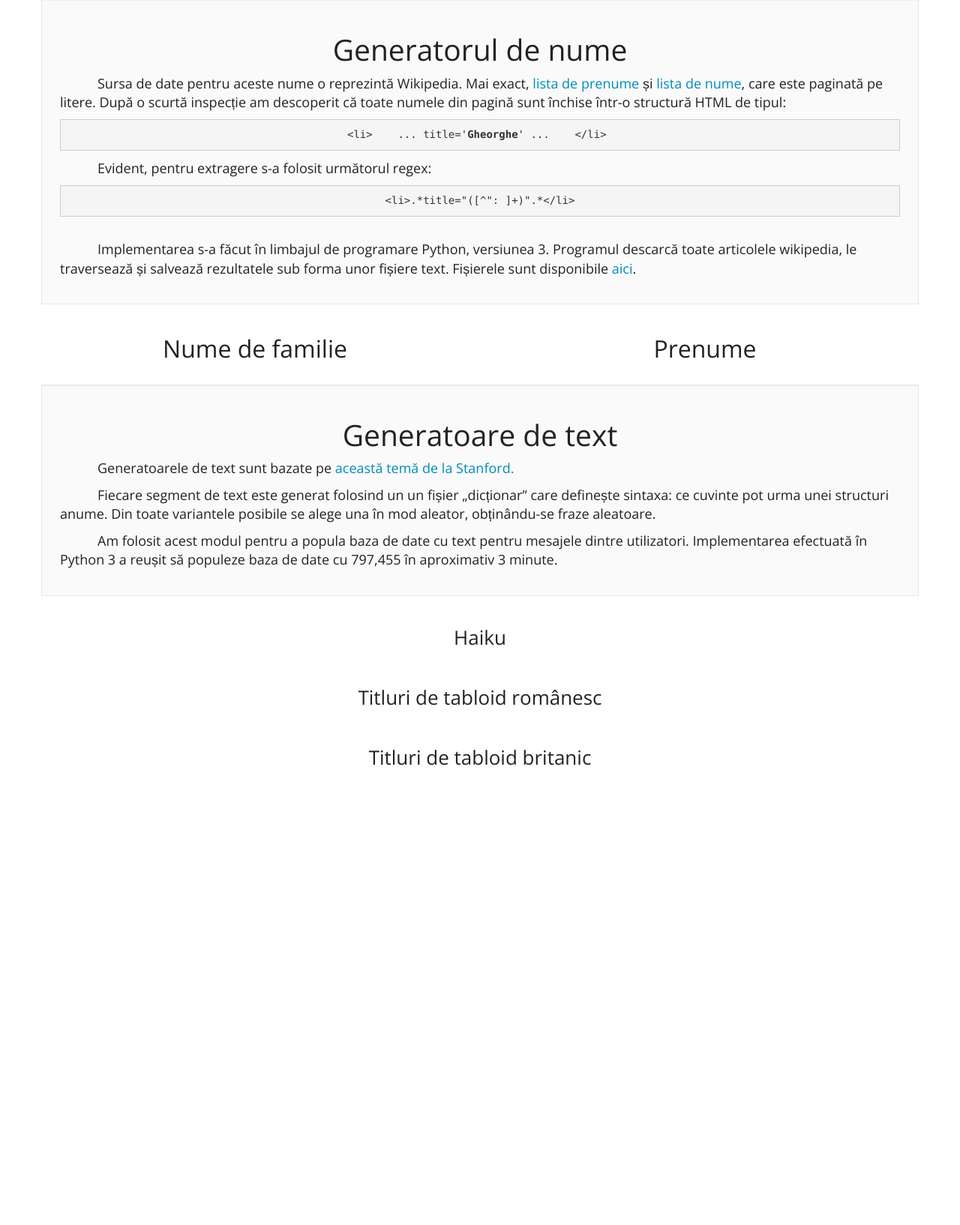
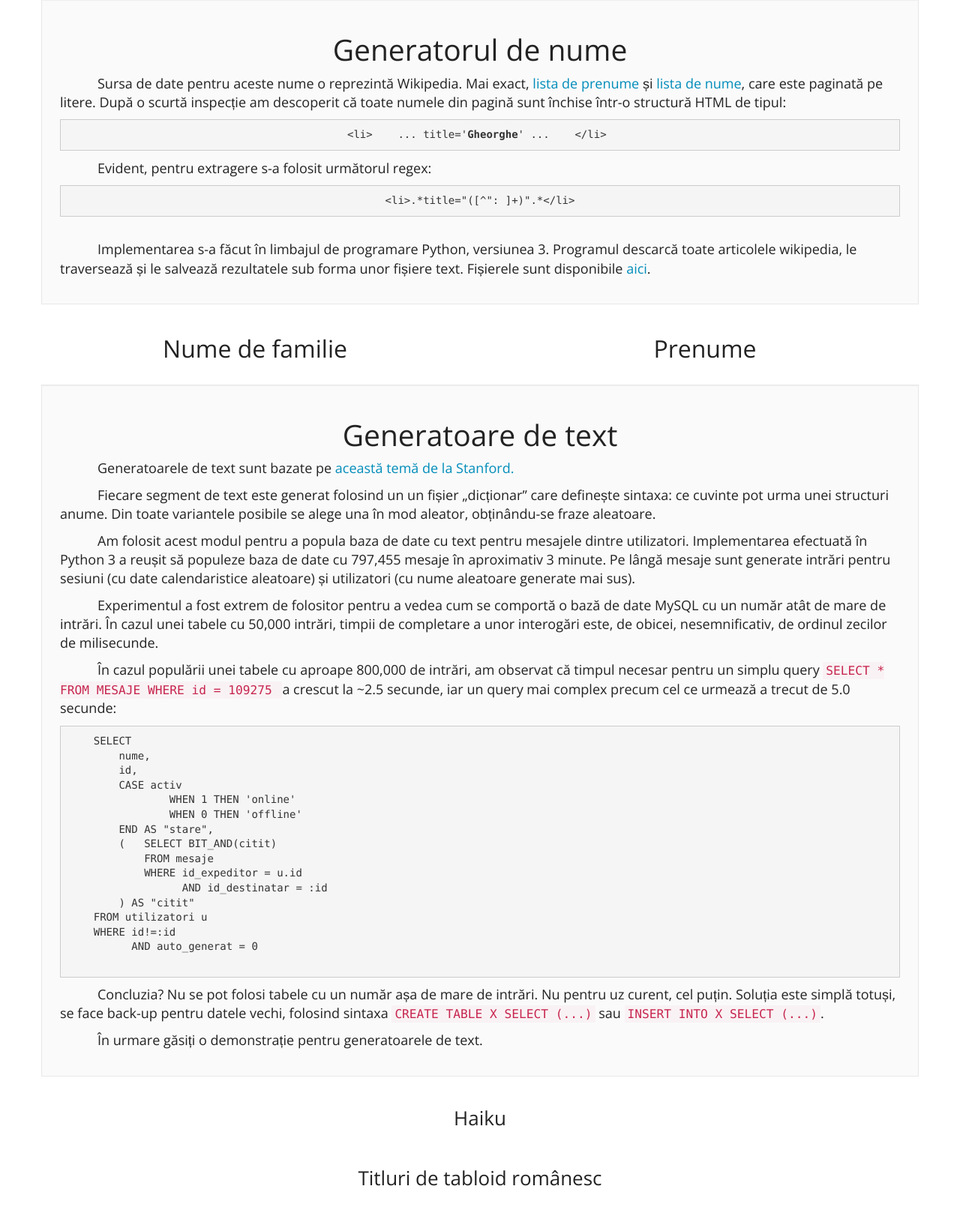
Before and after one commit to gabriel-v/chatbox, a PHP site: page /generator.php in a window 1280 px wide. Shown: the part 429-2063 px from the top of the page at 75% size. Before the commit the page ends 1450 px from the top, so only its background shows below. Run offline with PHP 8.4, Linux system fonts and the light colour scheme; a stand-in replaces the project's code that opens the database connection.

Commit message:
Finalizat pagina pentru generator. Urmeaza sa construiesc un sistem care face cache de text, ca sa nu mai ceara un get pe secunda.

```diff
--- a/generator.php
+++ b/generator.php
@@ -55,7 +55,7 @@ require_once("php/elemente.php");
                     <p>
                         Implementarea s-a făcut în limbajul de programare Python, versiunea 3.
                         Programul descarcă toate articolele wikipedia, le traversează și
-                         salvează rezultatele sub forma unor fișiere text.
+                        le salvează rezultatele sub forma unor fișiere text.
                         Fișierele sunt disponibile
                         <a href='python/nume/resurse/' target="blank">aici</a>.
                     </p>
@@ -100,7 +100,49 @@ require_once("php/elemente.php");
                     </p>
                     <p>
                         Am folosit acest modul pentru a popula baza de date cu text pentru mesajele dintre utilizatori.
-                        Implementarea efectuată în Python 3 a reușit să populeze baza de date cu 797,455 în aproximativ 3 minute.
+                        Implementarea efectuată în Python 3 a reușit să populeze baza de date cu 797,455 mesaje în aproximativ 3 minute.
+
+                        Pe lângă mesaje sunt generate intrări pentru sesiuni
+                        (cu date calendaristice aleatoare) și utilizatori (cu nume aleatoare generate mai sus).
+                    </p>
+                    <p>
+                        Experimentul a fost extrem de folositor pentru a vedea cum se comportă
+                        o bază de date MySQL cu un număr atât de mare de intrări.
+                        În cazul unei tabele cu 50,000 intrări, timpii de completare a unor interogări
+                        este, de obicei, nesemnificativ, de ordinul zecilor de milisecunde.
+
+                    </p>
+                    <p>
+                        În cazul populării unei tabele cu aproape 800,000 de intrări,
+                        am observat că timpul necesar pentru un simplu query
+                        <code>SELECT * FROM MESAJE WHERE id = 109275 </code> a crescut la ~2.5 secunde, iar
+                        un query mai complex precum cel ce urmează a trecut de 5.0 secunde:
+                    </p>
+                    <pre>
+    SELECT
+        nume,
+        id,
+        CASE activ
+                WHEN 1 THEN 'online'
+                WHEN 0 THEN 'offline'
+        END AS "stare",
+        (   SELECT BIT_AND(citit)
+            FROM mesaje
+            WHERE id_expeditor = u.id
+                  AND id_destinatar = :id
+        ) AS "citit"
+    FROM utilizatori u
+    WHERE id!=:id
+          AND auto_generat = 0
+                    </pre>
+                    <p> Concluzia? Nu se pot folosi tabele cu un număr așa
+                        de mare de intrări. Nu pentru uz curent, cel puțin.
+                        Soluția este simplă totuși, se face back-up pentru datele vechi,
+                        folosind sintaxa <code>CREATE TABLE X SELECT (...)</code>
+                        sau <code>INSERT INTO X SELECT (...)</code>.
+                    </p>
+                    <p>
+                        În urmare găsiți o demonstrație pentru generatoarele de text.
                     </p>
                 </div>
             </div>
```
Lines whose indentation alone changed are shown as unchanged.
